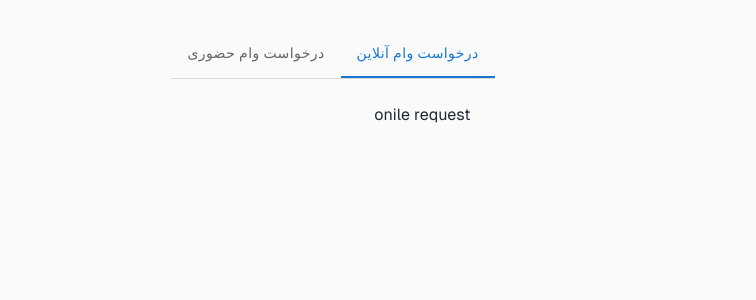
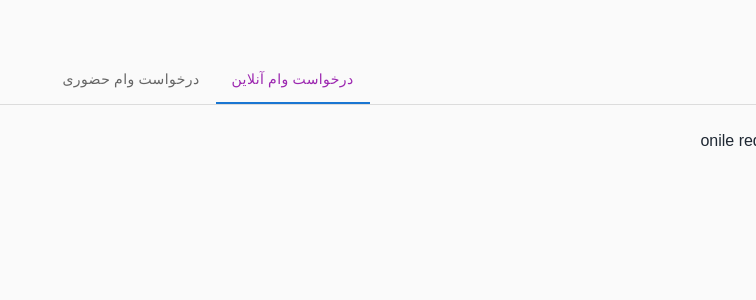
Before and after one commit to FahimeKhandan/technopay, a Next.js app: page / in a window 1280 px wide. Shown: the top 300 px of the page, without its empty margins (524-1280 px from the left). Built offline with nearby package versions, Linux system fonts and the light colour scheme.

Commit message:
set some styles for tab wrapper

```diff
--- a/app/components/LoanRequestWrapper.tsx
+++ b/app/components/LoanRequestWrapper.tsx
@@ -40,12 +40,14 @@ const LoanRequestWrapper = () => {
   };
 
   return (
-    <Box sx={{ width: "100%" }}>
+    <Box>
       <Box sx={{ borderBottom: 1, borderColor: "divider" }}>
         <Tabs
           value={value}
           onChange={handleChange}
-          aria-label="basic tabs example"
+          aria-label="tabs"
+          centered
+          textColor="secondary"
         >
           {tabs.map((tab) => (
             <Tab key={tab.index} label={tab.label} {...a11yProps(tab.index)} />
--- a/app/page.tsx
+++ b/app/page.tsx
@@ -2,12 +2,10 @@ import LoanRequestWrapper from "./components/LoanRequestWrapper";
 
 export default function Home() {
   return (
-    <div className="grid grid-rows-[20px_1fr_20px] items-center justify-items-center min-h-screen p-8 pb-20 gap-16 sm:p-20 font-[family-name:var(--font-geist-sans)]">
-      <main>
-        <section>
-          <LoanRequestWrapper />
-        </section>
-      </main>
-    </div>
+    <main>
+      <section className="w-full px-4 md:px-8 py-10 md:py-14 align-middle justify-center">
+        <LoanRequestWrapper />
+      </section>
+    </main>
   );
 }
```
